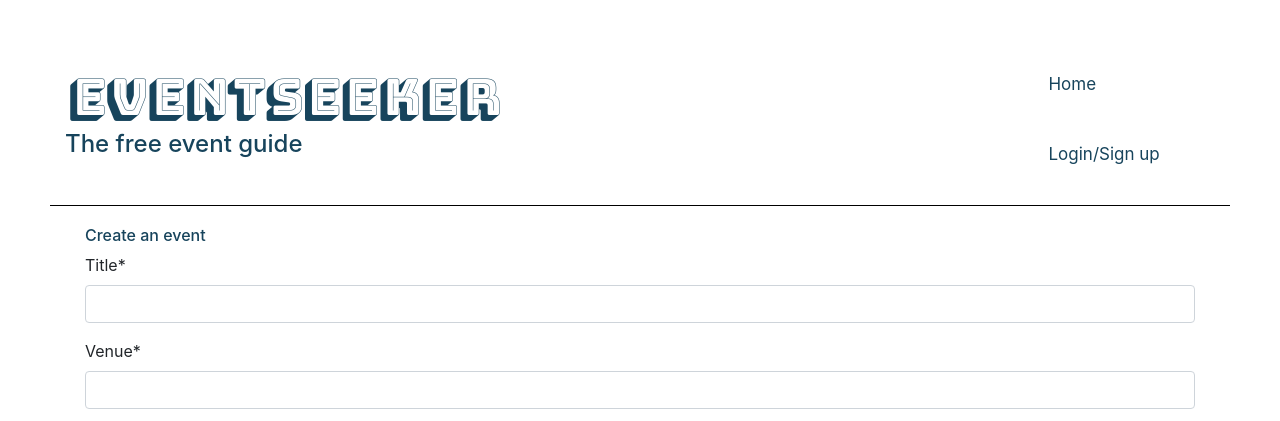
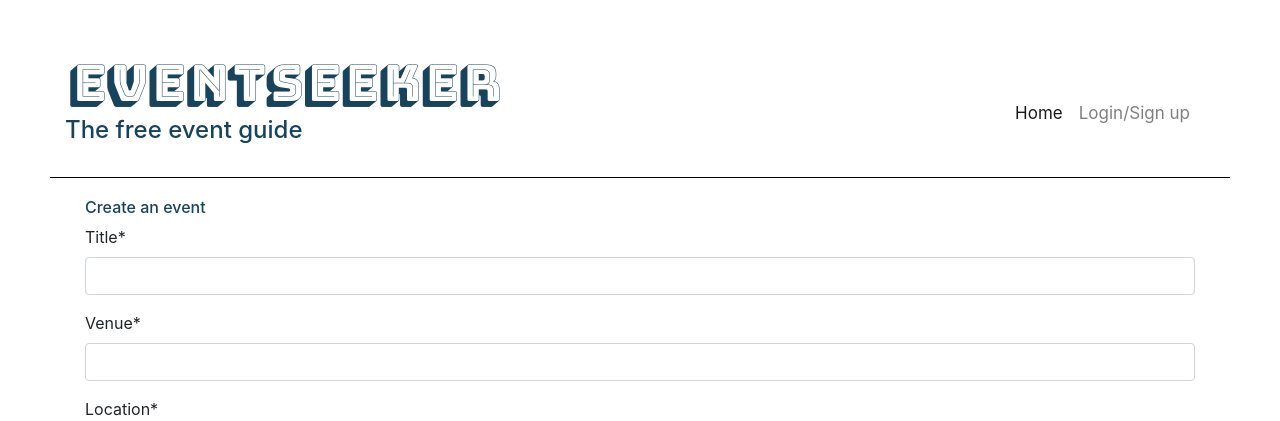
Before and after one commit to jessicalkavanagh/event, a Django app: page /event-finder/addevent/ in a window 1280 px wide. Shown: the top 421 px of the page. Run offline with Django 3.2, Linux system fonts and the light colour scheme; data that the repository does not hold is empty; some libraries are stand-ins or nearby versions.

Commit message:
css javascript

```diff
--- a/templates/base.html
+++ b/templates/base.html
@@ -32,8 +32,12 @@
 
     </body>
 
-</html>
+    <script src="https://code.jquery.com/jquery-3.3.1.slim.min.js" integrity="sha384-q8i/X+965DzO0rT7abK41JStQIAqVgRVzpbzo5smXKp4YfRvH+8abtTE1Pi6jizo" crossorigin="anonymous"></script>
+<script src="https://cdnjs.cloudflare.com/ajax/libs/popper.js/1.14.7/umd/popper.min.js" integrity="sha384-UO2eT0CpHqdSJQ6hJty5KVphtPhzWj9WO1clHTMGa3JDZwrnQq4sF86dIHNDz0W1" crossorigin="anonymous"></script>
+<script src="https://stackpath.bootstrapcdn.com/bootstrap/4.3.1/js/bootstrap.min.js" integrity="sha384-JjSmVgyd0p3pXB1rRibZUAYoIIy6OrQ6VrjIEaFf/nJGzIxFDsf4x0xIM+B07jRM" crossorigin="anonymous"></script>
 
 <footer>
-        © Eventseeker 2019. All rights reserved
+    © Eventseeker 2019. All rights reserved
 </footer>
+
+</html>
--- a/templates/nav.html
+++ b/templates/nav.html
@@ -1,11 +1,33 @@
 
-<nav class="navbar">
-    <p><a href="{% url 'eventFinderApp:index' %}">Home</a></p>
-    {% if user.is_authenticated %}
-    <p><a href="{% url 'eventFinderApp:account' %}">My account</a></p>
-    <p><a href="{% url 'logout' %}">Logout</a></p>
-{% else %}
-    <p><a href="{% url 'login' %}">Login/Sign up</a></p>
 
-{% endif %}
+
+<nav class="navbar navbar-expand-lg navbar-light">
+    <div class="navbar-brand" href="#">
+      <button class="navbar-toggler collapsed" type="button" data-toggle="collapse" data-target="#navbarSupportedContent" aria-controls="navbarSupportedContent" aria-expanded="false" aria-label="Toggle navigation">
+          <span class="navbar-toggler-icon"></span>
+             </button>
+
+
+
+             <div class="navbar-collapse collapse" id="navbarSupportedContent">
+                        <ul class="navbar-nav mr-auto">
+            <li class="nav-item active">
+                    <a class="nav-link" href="{% url 'eventFinderApp:index' %}">Home<span class="sr-only">(current)</span></a>
+            </li>
+            {% if user.is_authenticated %}
+            <li class="nav-item">
+                    <a class="nav-link" href="{% url 'eventFinderApp:account' %}">My account</a>
+            </li>
+            <li class="nav-item">
+                    <a class="nav-link" href="{% url 'logout' %}">Logout</a>
+            </li>
+            {% else %}
+            <li class="nav-item">
+                    <a class="nav-link" href="{% url 'login' %}">Login/Sign up</a>
+            </li>
+            {% endif %}
+
+    </ul>
+</div>
+</div>
 </nav>
```
